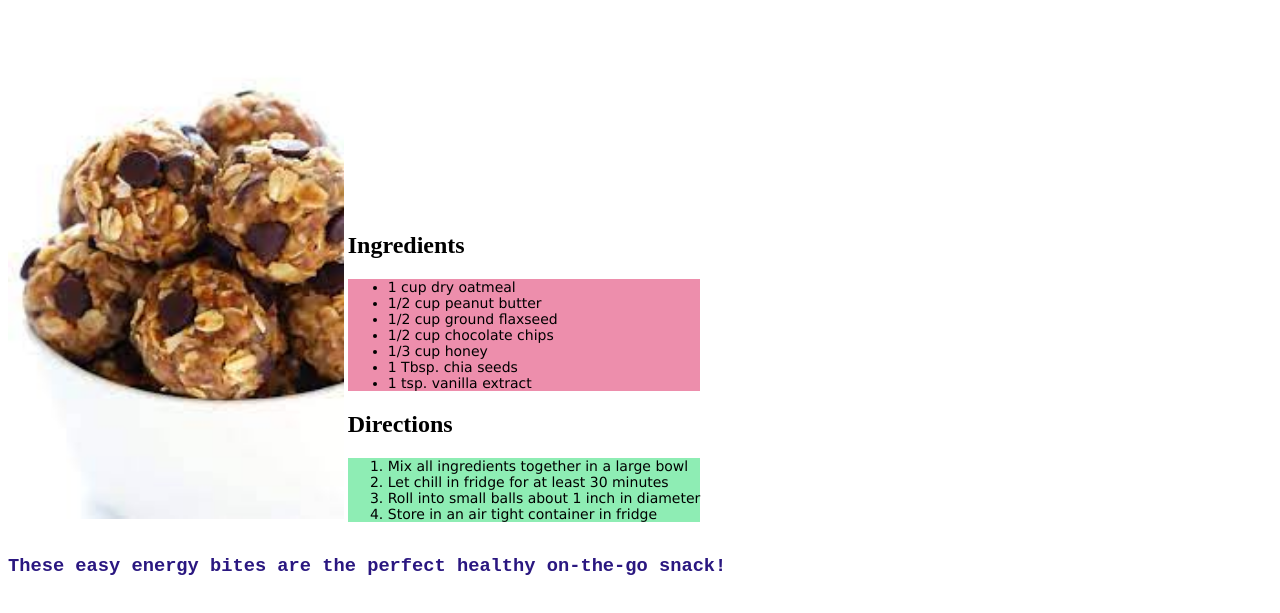
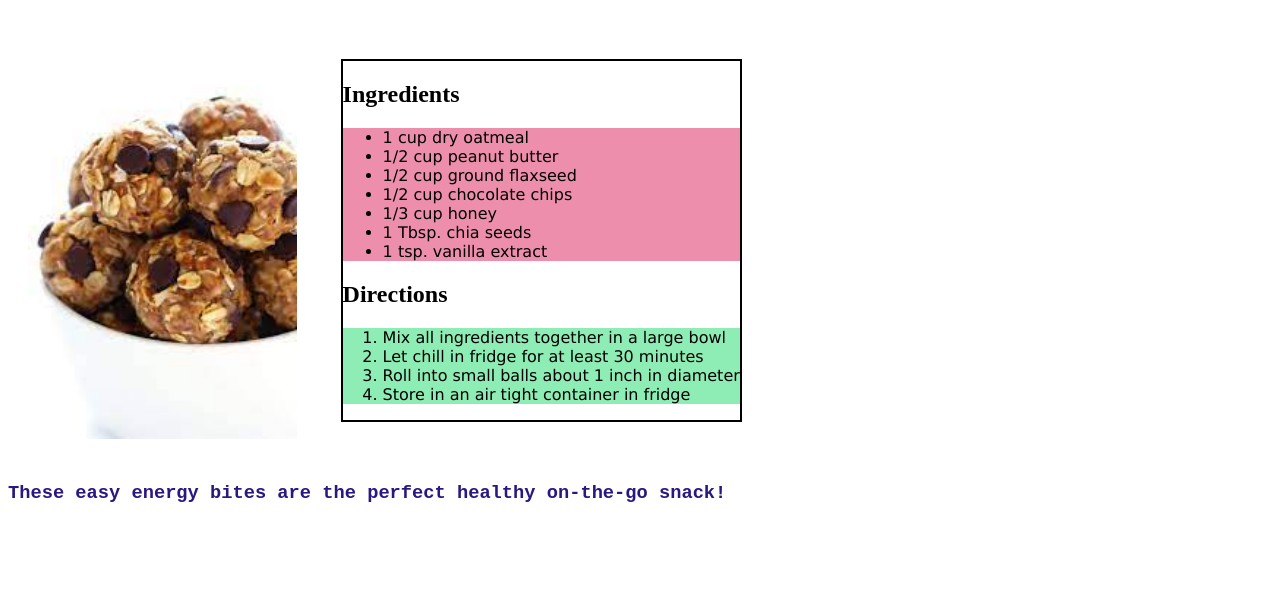
Before and after one commit to acl13/odin-recipes, a plain HTML site: page recipes/energy-bites.html in a window 1280 px wide. Shown: the part 61-674 px from the top of the page. Drawn offline with Linux system fonts and the light colour scheme.

Commit message:
fix alignment issues

```diff
--- a/style.css
+++ b/style.css
@@ -6,12 +6,14 @@ h1 {
 }
 
 img {
-    height: 500px;
+    height: 400px;
     width; auto;
+
 }
 
 div {
     display: inline-block;
+    margin: 20px;
 }
 
 h3 {
@@ -19,11 +21,10 @@ h3 {
     color: #2a1780;
 }
 
-.recipes,
 .ingredients,
 .directions {
     font-family: Verdana, Geneva, Tahoma, sans-serif;
-    font-size: 14px;
+    font-size: 16px;
 }
 
 .ingredients {
@@ -34,7 +35,6 @@ h3 {
 .directions {
     background-color: rgb(142, 237, 180);
 
-
 }
 
 .links button {
@@ -42,3 +42,10 @@ h3 {
     font-size: 18px;
     padding: 8px 16px;
 }
+
+.recipe {
+    vertical-align: text-bottom;
+    border: 2px solid black;
+
+
+}
```
